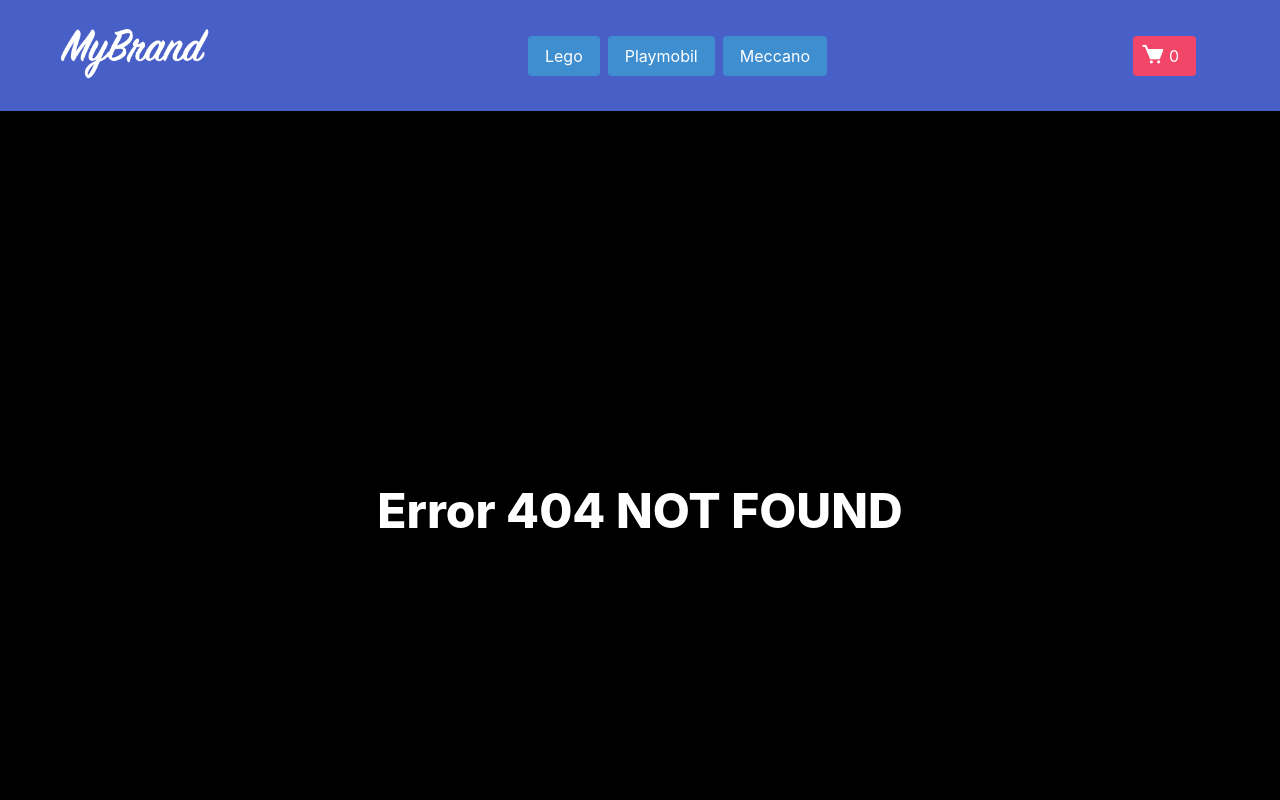
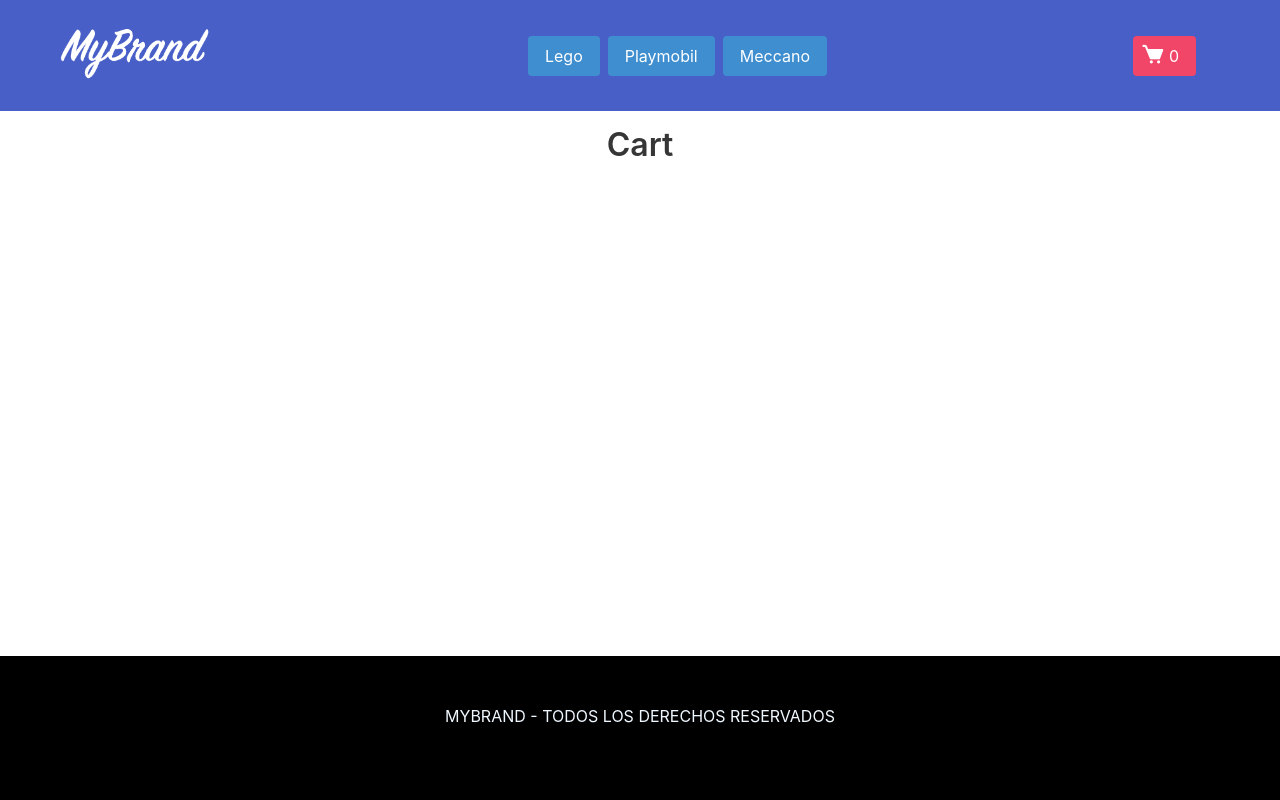
Before and after one commit to francisco-sodo/e-commerce, a React (Create React App) app: page /cart in a window 1280 px wide. Before the commit this address had no page. Shown: the top 800 px of the page. Built offline with nearby package versions, Linux system fonts and the light colour scheme.

Commit message:
ecommerce-final-1

```diff
--- a/src/App.js
+++ b/src/App.js
@@ -10,6 +10,7 @@ import ItemListContainer from "./components/ItemListContainer";
 import NavBar from "./components/NavBar/NavBar";
 import Error from './components/Error/Error';
 import Footer from "./components/Footer/Footer";
+import Cart from "./components/Cart/Cart";
 
 
 
@@ -25,6 +26,9 @@ function App(){
                     <Route path="/category/:categoryId" element={<ItemListContainer/>} />
                     <Route path="/item/:itemId" element={<ItemDetailContainer/>} />
                     <Route path="*" element={<Error/>} />
+
+                    <Route path="/cart" element={<Cart/>} />
+
                 </Routes>
 
                 <Footer/>
--- /dev/null
+++ b/src/components/Cart/Cart.js
@@ -0,0 +1,11 @@
+
+
+const Cart = () => {
+  return (
+    <div className="container mt-4">
+        <h1 className="title">Cart</h1>
+    </div>
+  )
+}
+
+export default Cart
--- a/src/components/ItemDetail/ItemDetail.js
+++ b/src/components/ItemDetail/ItemDetail.js
@@ -1,11 +1,16 @@
 import ItemCount from "../ItemCount/ItemCount";
 import "./ItemDetail.css";
 import { Link } from 'react-router-dom'
+import { useState } from "react";
 
 
 const ItemDetail = ({initial, id,name,category,img,price,stock,description}) => {
 
+const [quantityAdded, setQuantityAdded] = useState(0)
 
+const handleOnAdd = (quantity)=>{
+  setQuantityAdded(quantity)
+}
 
   return (
     <div className="main-container">
@@ -31,7 +36,16 @@ const ItemDetail = ({initial, id,name,category,img,price,stock,description}) =>
           </div>
 
           <div>
-            <ItemCount initial={initial} stock={stock} onAdd={(quantity)=>console.log("Cantidad agregada ", quantity)}/>
+            {
+              quantityAdded > 0 ? (
+                <Link to="/cart">Terminar compra</Link>
+              ) : (
+                <ItemCount initial={1} stock={stock} onAdd={handleOnAdd}/>
+              )
+
+
+            }
+
           </div>
 
         </section>
--- a/src/components/ItemDetailContainer/ItemDetailContainer.js
+++ b/src/components/ItemDetailContainer/ItemDetailContainer.js
@@ -6,7 +6,7 @@ import { useParams } from 'react-router-dom';
 
 const ItemDetailContainer = () => {
 
-    const [product, setProduct] = useState(null)
+  const [product, setProduct] = useState(null)
 
    const {itemId} = useParams()
 
```
